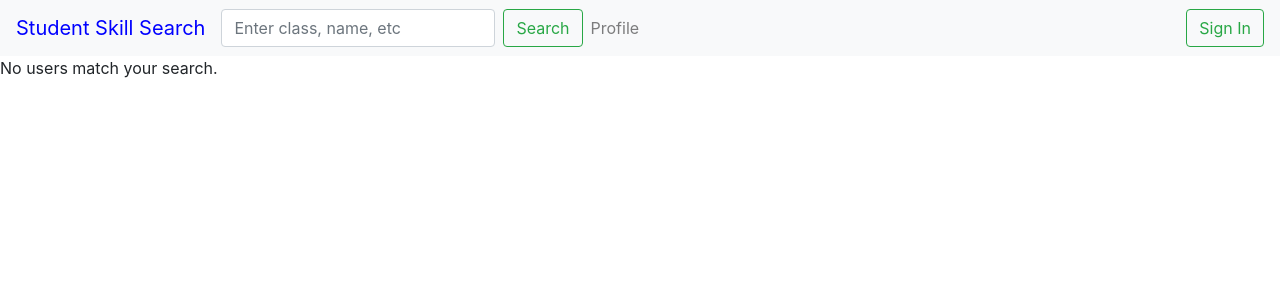
After one commit to davidamos/student-skill-search, a Django app: page /accounts/search/ in a window 1280 px wide. The commit adds this page. Shown: the top 300 px of the page. Run offline with Django 3.2, Linux system fonts and the light colour scheme; some libraries are stand-ins or nearby versions.

Commit message:
added search function

```diff
--- /dev/null
+++ b/accounts/templates/accounts/search.html
@@ -0,0 +1,15 @@
+{% extends 'base.html' %}
+
+{% block title %}Search{% endblock %}
+{% block content %}
+{% if search_list %}
+    <ul>
+
+    {% for customuser in search_list %}
+        <li><a href="/accounts/{{ customuser.id }}/">{{ customuser.username }}</a></li>
+    {% endfor %}
+    </ul>
+{% else %}
+    <p>No users match your search.</p>
+{% endif %}
+{% endblock %}
--- a/accounts/urls.py
+++ b/accounts/urls.py
@@ -11,5 +11,6 @@ urlpatterns = [
     path('profile/', views.profile, name='profile'),
     path('profile/add/', views.post_course, name='post_course'),
     path('<int:pk>/', views.DetailView.as_view(), name='detail'),
+    path('search/', views.SearchView.as_view(), name='search'),
     url(r'^oauth/', include('social_django.urls', namespace='social')),
 ] + static(settings.MEDIA_URL, document_root=settings.MEDIA_ROOT)
--- a/accounts/views.py
+++ b/accounts/views.py
@@ -2,13 +2,15 @@
 from django.urls import reverse_lazy
 from django.views import generic
 from django.shortcuts import redirect, render
-from .forms import CourseForm
+from .forms import ClassForm
 
 from .forms import CustomUserCreationForm, CustomProfileCreationForm
 from .models import CustomUser
 from datetime import datetime
 from datetime import timedelta
 from django.utils import timezone
+
+import operator
 
 
 class SignUp(generic.CreateView):
@@ -51,3 +53,27 @@ def profile(request):
 class DetailView(generic.DetailView):
     model = CustomUser
     template_name = 'accounts/user-profile.html'
+
+class SearchView(generic.ListView):
+
+	template_name = 'accounts/search.html'
+	context_object_name = 'search_list'
+
+	def get_queryset(self):
+		result = CustomUser.objects.order_by('username')
+		query = self.request.GET.get('searchterm')
+		resultslist = []
+		if query:
+			query_list = query.split()
+			for u in result:
+				if u.is_searching == True:
+					if query in u.username or query in u.description:
+						resultslist.append(u)
+					else:
+						for course in u.courses.all():
+							if query.lower() in course.course_code.lower():
+								resultslist.append(u)
+								break
+			#result = result.filter(username=query) or result.filter(description=query)
+		return resultslist
+		#return CustomUser.objects.order_by('username')
--- a/templates/base.html
+++ b/templates/base.html
@@ -14,17 +14,14 @@
     <span class="navbar-toggler-icon"></span>
   </button>
 
-  <form class="form-inline my-2 my-lg-0">
-      <input class="form-control mr-sm-2" type="search" placeholder="Enter class, name, etc" aria-label="Search">
-      <button class="btn btn-outline-success my-2 my-sm-0" type="submit">Quick Search</button>
+  <form class="form-inline my-2 my-lg-0" id="search" action="/accounts/search/" method="get" accept-charset="utf-8">
+      <input class="form-control mr-sm-2" type="search" placeholder="Enter class, name, etc" aria-label="Search" name="searchterm">
     </form>
+    <button class="btn btn-outline-success my-2 my-sm-0" type="submit" form="search">Search</button>
 
   <div class="collapse navbar-collapse" id="navbarSupportedContent">
     <ul class="navbar-nav mr-auto">
-      <li class="nav-item active">
-        <a class="nav-link" href="#">Search</a>
-      </li>
-        {% if user.is_authenticated %}
+      {% if user.is_authenticated %}
       <li class="nav-item active">
         <a class="nav-link" onclick="location.href='{% url 'profile' %}'">Profile</a>
       </li>
@@ -35,9 +32,9 @@
         {% endif %}
     </ul>
      {% if user.is_authenticated %}
-        <button class="btn btn-outline-success my-2 my-sm-0" type=submit" onclick="location.href='{% url 'logout' %}'">Log Out</button>
+        <button class="btn btn-outline-success my-2 my-sm-0" type="submit" onclick="location.href='{% url 'logout' %}'">Log Out</button>
       {% else %}
-        <button class="btn btn-outline-success my-2 my-sm-0" type=submit" onclick="location.href='{% url 'social:begin' 'google-oauth2' %}'">Sign In</button>
+        <button class="btn btn-outline-success my-2 my-sm-0" type="submit" onclick="location.href='{% url 'social:begin' 'google-oauth2' %}'">Sign In</button>
       {% endif %}
 
   </div>
```
Also changed, not shown: accounts/templates/accounts/user-profile.html (+10 -0 lines), db.sqlite3.
